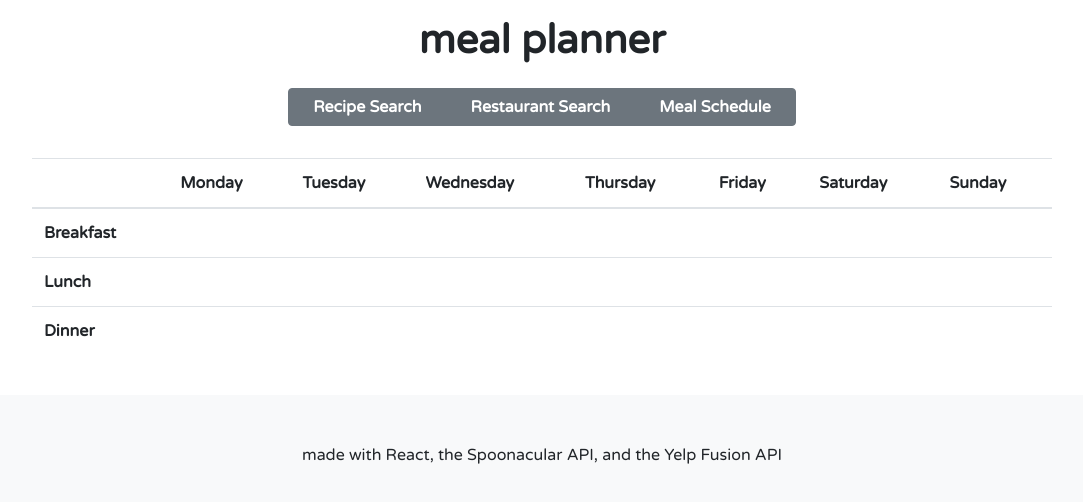
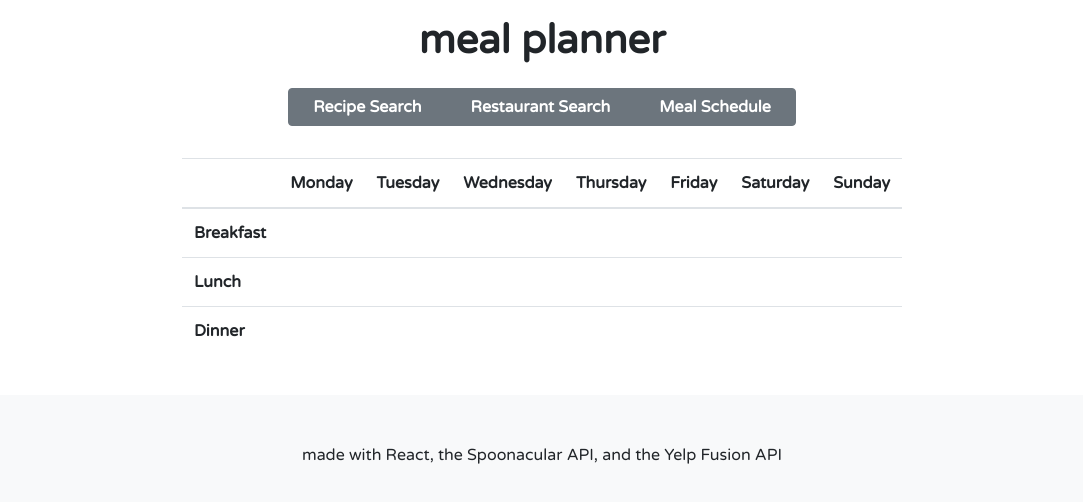
Before and after one commit to mlum123/meal-planner, a React (Create React App) app: page / in a window 1280 px wide. Shown: the top 502 px of the page, without its empty margins (98-1181 px from the left). Built offline with nearby package versions, Linux system fonts and the light colour scheme.

Commit message:
formatted recipe search result cards nicely

```diff
--- a/public/index.html
+++ b/public/index.html
@@ -27,7 +27,17 @@
       work correctly both with client-side routing and a non-root public URL.
       Learn how to configure a non-root public URL by running `npm run build`.
     -->
+
+    <!-- Reset CSS -->
     <link rel="stylesheet" href="reset.css" />
+
+    <!-- Font Awesome -->
+    <link
+      rel="stylesheet"
+      href="https://use.fontawesome.com/releases/v5.15.1/css/all.css"
+      integrity="sha384-vp86vTRFVJgpjF9jiIGPEEqYqlDwgyBgEF109VFjmqGmIY/Y4HV4d3Gp2irVfcrp"
+      crossorigin="anonymous"
+    />
 
     <!-- Google Fonts for Source Sans Pro and Varela Round -->
     <link rel="preconnect" href="https://fonts.gstatic.com" />
--- a/src/App.js
+++ b/src/App.js
@@ -73,7 +73,7 @@ class App extends React.Component {
             </Row>
           </Container>
         </header>
-        <Container>
+        <Container fluid="true">
           <Row>
             <Col xs="12">
               <Toggler
--- a/src/Components/Recipe.css
+++ b/src/Components/Recipe.css
@@ -1,6 +1,15 @@
 .Recipe {
   box-shadow: 0 4px 8px 0 rgba(0, 0, 0, 0.2);
   transition: 0.5s ease-in;
+}
+
+.SearchResults .Recipe {
+  min-width: 300px;
+}
+
+.Schedule .Recipe {
+  min-width: 200px;
+  height: 100%;
 }
 
 .Recipe:hover {
--- a/src/Components/Recipe.js
+++ b/src/Components/Recipe.js
@@ -253,6 +253,28 @@ class Recipe extends React.Component {
             </Row>
             {this.state.showDetails === this.props.key ? (
               <div>
+                {this.props.recipe.vegetarian ? (
+                  <div>
+                    vegetarian
+                    <span></span> <i class="fas fa-carrot"></i>
+                  </div>
+                ) : null}
+                {this.props.recipe.vegan ? (
+                  <div>
+                    vegan
+                    <span></span> <i class="fas fa-seedling"></i>
+                  </div>
+                ) : null}
+                {this.props.recipe.readyInMinutes ? (
+                  <div>
+                    ready in {this.props.recipe.readyInMinutes} min
+                    <span></span> <i class="far fa-clock"></i>
+                  </div>
+                ) : null}
+                {this.props.recipe.servings ? (
+                  <div>{this.props.recipe.servings} servings</div>
+                ) : null}
+                <br></br>
                 {this.props.recipe.analyzedInstructions[0] ? (
                   <ul className="ingredients">
                     <span>Ingredients</span>
--- a/src/Components/Schedule.css
+++ b/src/Components/Schedule.css
@@ -1,3 +1,8 @@
+Table {
+  max-width: 500px;
+  overflow-x: auto;
+}
+
 th {
   font-weight: bold;
 }
--- a/src/Components/Schedule.js
+++ b/src/Components/Schedule.js
@@ -12,7 +12,7 @@ class Schedule extends React.Component {
       <Container fluid={true} className="Schedule">
         <Row>
           <Col xs="12" className="mt-3">
-            <Table>
+            <Table className="mx-auto">
               <thead>
                 <tr>
                   <th></th>
--- a/src/Components/Toggler.js
+++ b/src/Components/Toggler.js
@@ -18,7 +18,7 @@ class Toggler extends React.Component {
     return (
       <div className="Toggler">
         <header>
-          <Container>
+          <Container fluid="true">
             <Row>
               <Col xs="12" className="mt-3 text-center">
                 <ButtonGroup>
--- a/src/Components/View.js
+++ b/src/Components/View.js
@@ -8,7 +8,7 @@ class View extends React.Component {
     return (
       <div className="View">
         <header>
-          <Container>
+          <Container fluid="true">
             <Row>
               <Col xs="12" className="mt-3">
                 {this.props.view === "schedule" ? (
```
Also changed, not shown: src/Components/SearchResults.js (+1 -8 lines), 1 other file (tests, documents, lock files or other folders).
